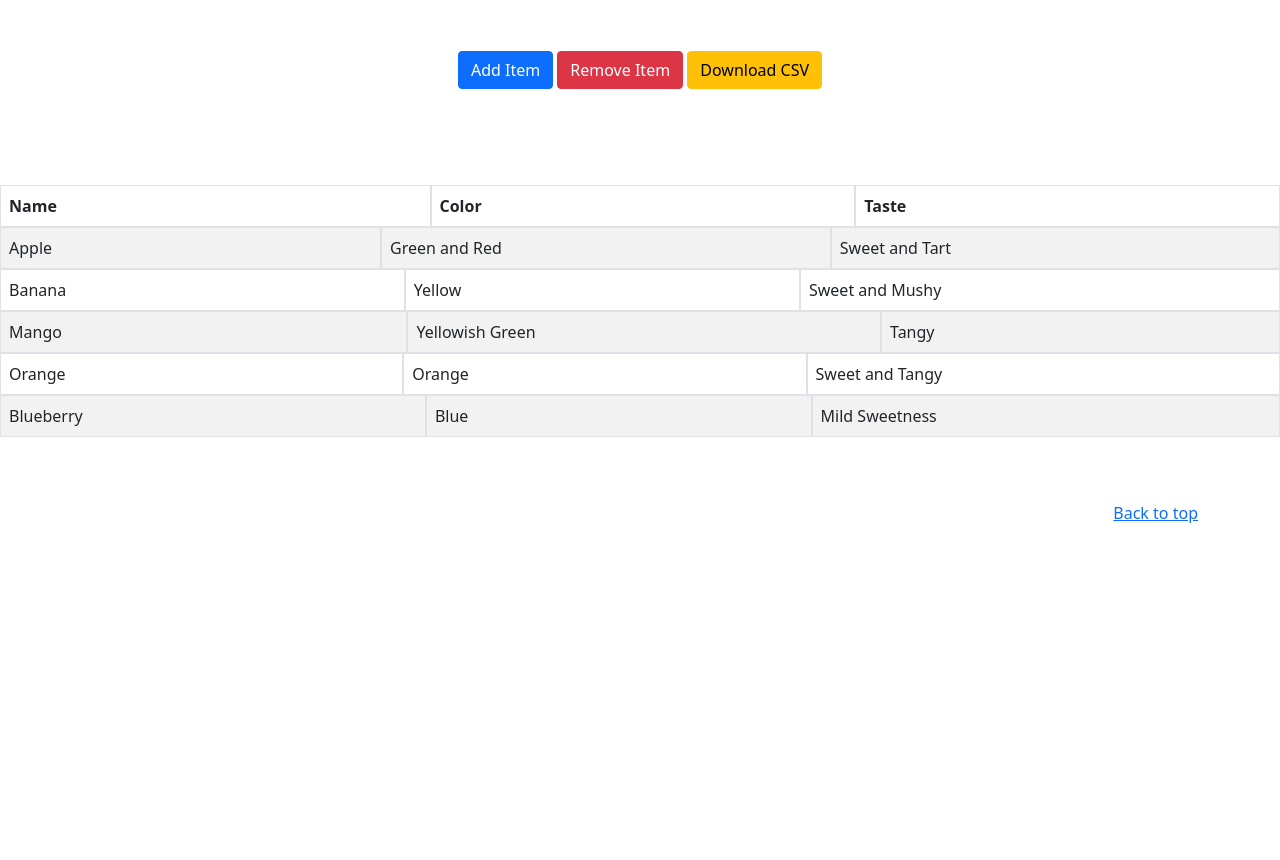
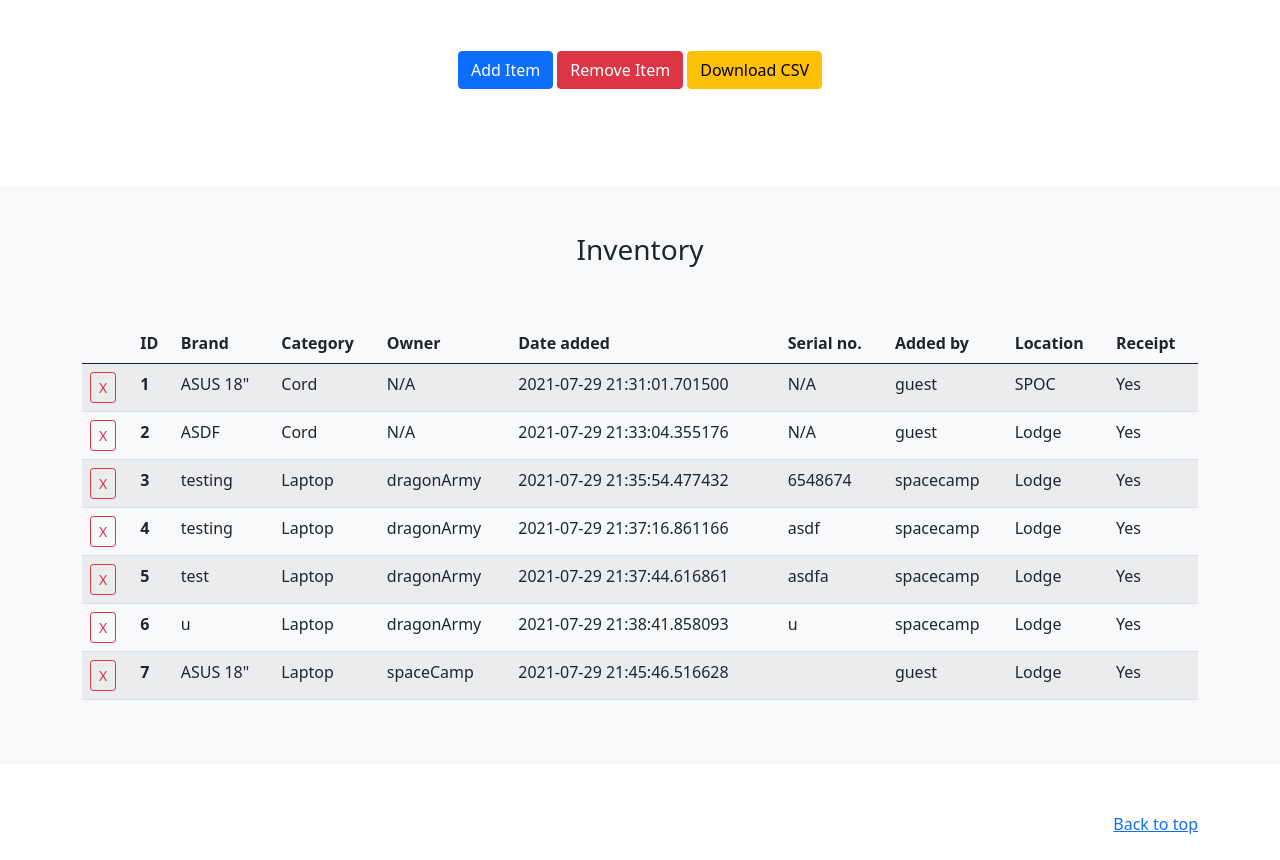
Before and after one commit to rgw17/inventory-management, a Flask app: template templates/dashboard-dev.html in a window 1280 px wide. Shown: the part 225-1085 px from the top of the page. Before the commit the page ends 748 px from the top, so only its background shows below. Run offline with Flask 2, Linux system fonts and the light colour scheme; the template is opened without the code that fills it: values that come from a table or form of the project are taken from there, others are empty; data comes from the database, SQL or seed files in the repository; both versions use the stored data as it was after the commit; some libraries are stand-ins or nearby versions.

Commit message:
geoffrey code

```diff
--- a/app.py
+++ b/app.py
@@ -8,9 +8,8 @@ from flask_login import LoginManager, UserMixin, login_user, login_required, log
 import sqlite3
 import csv
 import hashlib
+import json
 import os
-import random
-import json
 
 app = Flask(__name__)
 app.config['SQLALCHEMY_DATABASE_URI'] = 'sqlite:///item.db'
@@ -46,17 +45,28 @@ class Item(db.Model):
     serialNo = db.Column(db.String(50), nullable=False)
     owner = db.Column(db.String(20), nullable=False)
     location = db.Column(db.String(20), nullable=False)
-    receipt = db.Column(db.Boolean, default=False, nullable=False)
+    receipt = db.Column(db.String(100), nullable=False)
+    adap = db.Column(db.String(200), nullable=False)
     # Function to return string when we add something
     def __rep__(self):
         return '<Unique ID %r>' % self.id
 
-# class Category(db.Model):
-#     __tablename__ = 'category'
-#     category = db.Column(db.String(100), primary_key=True, nullable=False)
 
 @app.route("/")
 def index():
+
+    # salt = os.urandom(32) # A new salt for this user
+    # key = hashlib.pbkdf2_hmac('sha256', "spaceCamper101%".encode('utf-8'), salt, 100000)
+    # user = User(username='spacecamp', salt=salt, key=key)
+
+
+    # db.session.add(user)
+
+    # salt = os.urandom(32) # A new salt for this user
+    # key = hashlib.pbkdf2_hmac('sha256', "florida%".encode('utf-8'), salt, 100000)
+    # user2 = User(username='guest', salt=salt, key=key)
+    # db.session.add(user2)
+    # db.session.commit()
     errorMessage = ""
     if 'errorMessage' in session:
         errorMessage = session['errorMessage']
@@ -65,10 +75,11 @@ def index():
     return render_template("index.html", errorMessage=errorMessage)
 
 @app.route("/writecsv")
+@login_required
 def unknown():
     items = Item.query.order_by(Item.date_created)
     masterList = []
-    header = ['ID','Brand','Category','Owner','Date added','Serial no.','Added by','Location','Receipt']
+    header = ['ID','Brand','Category','Owner','Date added','Serial no.','Added by','Location','Receipt','ADAP']
     for item in items:
         stuff=[]
         stuff.append(item.id)
@@ -79,10 +90,9 @@ def unknown():
         stuff.append(item.serialNo)
         stuff.append(item.added_by)
         stuff.append(item.location)
-        if item.receipt:
-            stuff.append("Yes")
-        else:
-            stuff.append("No")
+        stuff.append(item.receipt)
+        stuff.append(item.adap)
+
         masterList.append(stuff)
     with open('inventory.csv', mode='w', newline="") as employee_file:
         employee_writer = csv.writer(employee_file, delimiter=',', quotechar='"', quoting=csv.QUOTE_MINIMAL)
@@ -117,6 +127,7 @@ def dashboard():
     return render_template("dashboard.html", username=current_user.username, items=items)
 
 @app.route("/data", methods=['POST','GET'])
+@login_required
 def data():
     newIds = []
     items = Item.query.order_by(Item.date_created)
@@ -124,8 +135,8 @@ def data():
         idList=request.json
         print(idList, file=sys.stderr)
         for item in items:
+            match = False
             for id in idList:
-                match = False
                 if str(item.id) == str(id):
                     match = True
                     break
@@ -141,15 +152,9 @@ def data():
 @app.route('/home')
 @login_required
 def home():
+    items = Item.query.order_by(Item.date_created)
+    return render_template("dashboard.html", username=current_user.username, items=items)
 
-    # if 'username' in session:
-    #     username = session['username']
-    # else:
-    #     username = request.form.get("username")
-    #     session['username'] = username
-    items = Item.query.order_by(Item.date_created)
-
-    return render_template("dashboard.html", username=current_user.username, items=items)
 
 @app.route('/logout')
 @login_required
@@ -158,12 +163,9 @@ def logout():
     session['errorMessage'] = "You are logged out!"
     return redirect(url_for('index'))
 
-@app.route("/view_inventory")
-@login_required
-def view_inventory():
-    return render_template("inventory.html")
 
 @app.route("/add_item", methods=['POST','GET'])
+@login_required
 def create_item():
     if request.method == 'GET':
         return render_template("createItem.html")
@@ -177,15 +179,16 @@ def create_item():
             description = request.form["description"]
             category = request.form['category']
             location = request.form['location']
-            receipt = request.form.getlist('receipt')
-            if receipt:
-                receipt = True
-            else:
-                receipt = False
+            receipt = request.form['receipt']
+            adap = request.form['adap']
+            print(adap, file=sys.stderr)
         except Exception as e:
             errorMessage="Error: you left one or more fields empty."
             return render_template("error.html", errorMessage=errorMessage)
-
+        if receipt == None:
+            receipt = "N/A"
+        if adap == None:
+            adap = "N/A"
         if not description:
             errorMessage="Error: you left one or more fields empty."
             return render_template("error.html", errorMessage=errorMessage)
@@ -202,7 +205,7 @@ def create_item():
             except:
                 errorMessage="There was an error processing your request."
                 return render_template("error.html", errorMessage=errorMessage)
-        new_item = Item(description=description, category=category, added_by=current_user.username, serialNo=serialNo, owner=owner, location=location, receipt=receipt)
+        new_item = Item(description=description, category=category, added_by=current_user.username, serialNo=serialNo, owner=owner, location=location, receipt=receipt, adap=adap)
 
         try:
             db.session.add(new_item)
@@ -230,7 +233,6 @@ def remove_item(id):
 
 @app.route("/remove_item_page", methods=['POST','GET'])
 @login_required
-
 def remove_item_page():
     if request.method == 'GET':
         return render_template("removeItem.html")
@@ -248,23 +250,23 @@ def remove_item_page():
             errorMessage = 'There was an error removing your item.'
             return render_template("error.html", errorMessage=errorMessage)
 
-@app.route("/create_category", methods=['POST','GET'])
-def create_category():
-    if request.method == 'GET':
-        print("TEST ---------------------------", file=sys.stderr)
-        return render_template("createCategory.html")
-    if request.method == 'POST':
-        # add item to database
-        return redirect(url_for('dashboard'))
+# @app.route("/create_category", methods=['POST','GET'])
+# def create_category():
+#     if request.method == 'GET':
+#         print("TEST ---------------------------", file=sys.stderr)
+#         return render_template("createCategory.html")
+#     if request.method == 'POST':
+#         # add item to database
+#         return redirect(url_for('dashboard'))
 
-@app.route("/remove_category", methods=['POST','GET'])
-def remove_category():
-    if request.method == 'GET':
-        print("TEST ---------------------------", file=sys.stderr)
-        return render_template("removeCategory.html")
-    if request.method == 'POST':
-        # add item to database
-        return redirect(url_for('dashboard'))
+# @app.route("/remove_category", methods=['POST','GET'])
+# def remove_category():
+#     if request.method == 'GET':
+#         print("TEST ---------------------------", file=sys.stderr)
+#         return render_template("removeCategory.html")
+#     if request.method == 'POST':
+#         # add item to database
+#         return redirect(url_for('dashboard'))
 
 def itemSerializer(items):
     itemPayload = {}
@@ -278,10 +280,9 @@ def itemSerializer(items):
         stuff.append(item.serialNo)
         stuff.append(item.added_by)
         stuff.append(item.location)
-        if item.receipt:
-            stuff.append("Yes")
-        else:
-            stuff.append("No")
+        stuff.append(item.receipt)
+        stuff.append(item.adap)
+
         itemPayload[item.id] = stuff
     return itemPayload
 
--- a/templates/dashboard-dev.html
+++ b/templates/dashboard-dev.html
@@ -102,43 +102,55 @@
         </div>
       </div>
     </section>
-  </main>
-  <table class="table table-bordered table-striped table-responsive-stack" id="tableOne">
-    <thead class="thead-dark">
+    <div class="album py-5 bg-light">
+      <div class="container">
+        <div class="d-flex justify-content-center">
+          <h3>Inventory</h3>
+        </div>
+        <div class="table-responsive">
+          <table class="table table-striped">
+            <thead>
               <tr>
-        <th>Name</th>
-        <th>Color</th>
-        <th>Taste</th>
+                <th scope="col"></th>
+                <th scope="col">ID</th>
+                <th scope="col">Brand</th>
+                <th scope="col">Category</th>
+                <th scope="col">Owner</th>
+                <th scope="col">Date added</th>
+                <th scope="col">Serial no.</th>
+                <th scope="col">Added by</th>
+                <th scope="col">Location</th>
+                <th scope="col">Receipt</th>
               </tr>
             </thead>
             <tbody>
+              <br><br>
+              {% for item in items %}
               <tr>
-        <td>Apple</td>
-        <td>Green and Red</td>
-        <td>Sweet and Tart</td>
+                <td><a href="/remove_item{{item.id }}"
+                    onclick="return confirm('Are you sure you want to delete this item?')"
+                    class="btn btn-outline-danger btn-sm"> X </a></td>
+                <th scope="row">{{item.id}}</th>
+                <td>{{item.description}}</td>
+                <td>{{item.category}}</td>
+                <td>{{item.owner}}</td>
+                <td>{{item.date_created}}</td>
+                <td>{{item.serialNo}}</td>
+                <td>{{item.added_by}}</td>
+                <td>{{item.location}}</td>
+                {% if item.receipt: %}
+                <td>Yes</td>
+                {% else: %}
+                <td>No</td>
+                {%endif%}
               </tr>
-      <tr>
-        <td>Banana</td>
-        <td>Yellow</td>
-        <td>Sweet and Mushy</td>
-      </tr>
-      <tr>
-        <td>Mango</td>
-        <td>Yellowish Green</td>
-        <td>Tangy</td>
-      </tr>
-      <tr>
-        <td>Orange</td>
-        <td>Orange</td>
-        <td>Sweet and Tangy</td>
-      </tr>
-      <tr>
-        <td>Blueberry</td>
-        <td>Blue</td>
-        <td>Mild Sweetness</td>
-      </tr>
+              {% endfor %}
             </tbody>
           </table>
+        </div>
+      </div>
+  </main>
+
   <footer class="text-muted py-5">
     <div class="container">
       <p class="float-end mb-1">
```
Also changed, not shown: inventory.csv (+7 -4 lines), templates/createItem.html (+13 -6 lines), templates/dashboard.html (+8 -10 lines), item.db. Lines whose indentation alone changed are shown as unchanged.
